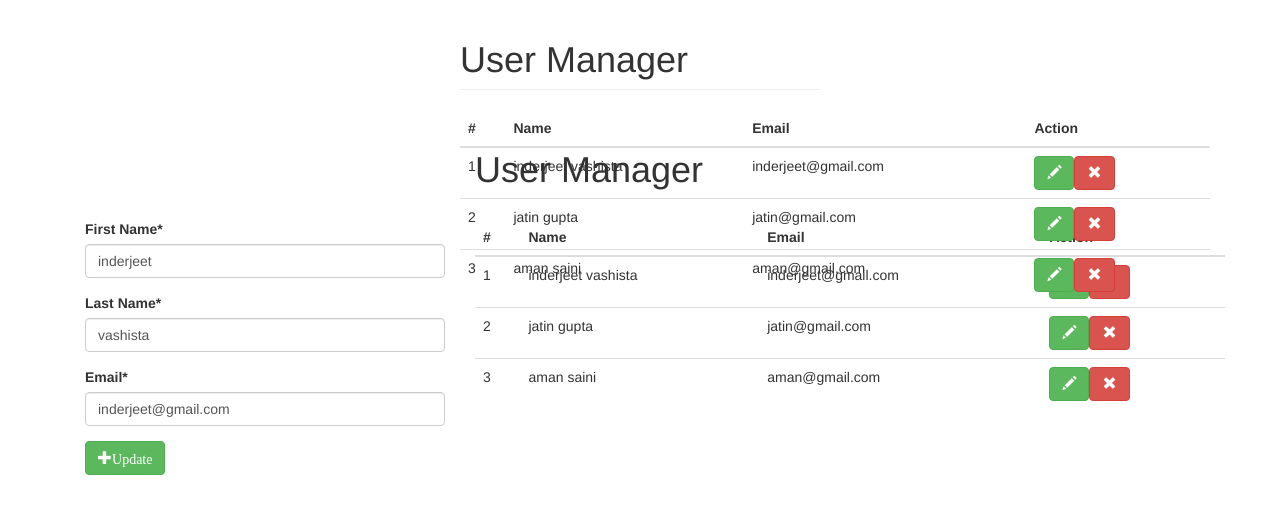
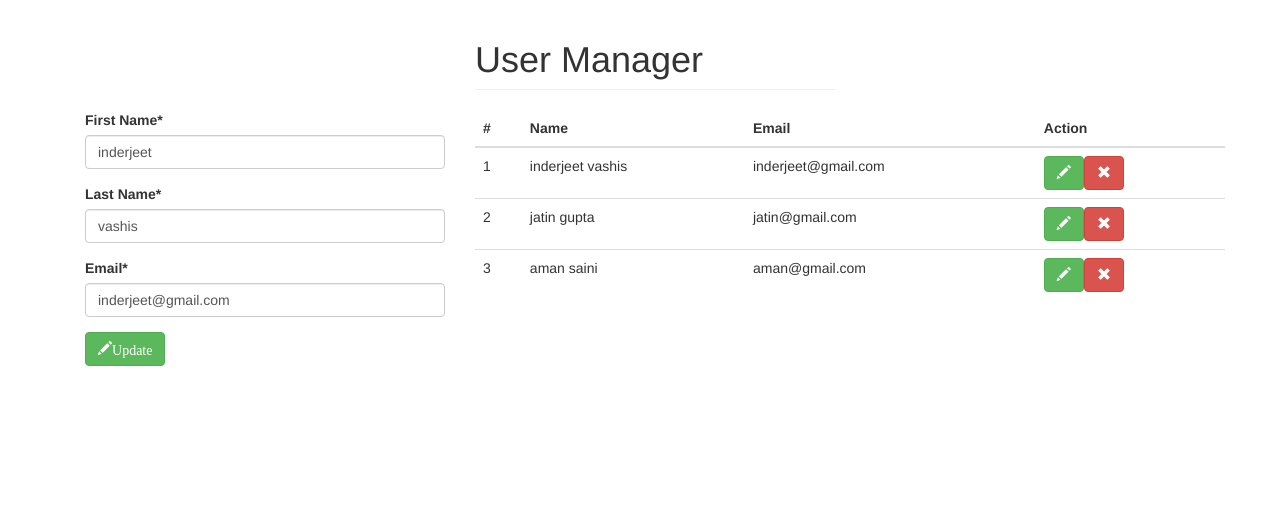
Before and after one commit to inder99/user-crud, an Angular app: page /update/1 in a window 1280 px wide. Shown: the top 514 px of the page. Built offline with nearby package versions, Linux system fonts and the light colour scheme; data requests are answered from the project's data file.

Commit message:
user-crud is implemented

```diff
--- a/db.json
+++ b/db.json
@@ -3,7 +3,7 @@
     {
       "id": 1,
       "firstname": "inderjeet",
-      "lastname": "vashista",
+      "lastname": "vashis",
       "email": "inderjeet@gmail.com"
     },
     {
--- a/src/app/app.component.html
+++ b/src/app/app.component.html
@@ -1,16 +1,4 @@
 <!--The content below is only a placeholder and can be replaced.-->
 <div class="container">
-  <div class="row">
-    <div class="col-md-offset-4 col-md-4">
-      <h1 class="page-header">User Manager</h1>
-    </div>
-  </div>
-  <div class="row">
-    <div class="col-md-4">
-        <router-outlet></router-outlet>
-    </div>
-    <div class="col-md-8">
-      <app-user-list></app-user-list>
-    </div>
-  </div>
+  <router-outlet></router-outlet>
 </div>
--- a/src/app/service/user.service.ts
+++ b/src/app/service/user.service.ts
@@ -20,8 +20,9 @@ export class UserService {
     return this.http.delete<User>(this.apiUrl + '/' + id);
   }
   getSpecificUser(id:any) : Observable<User>{
-    console.log("id",id);
     return this.http.get<User>(this.apiUrl + '/' + id);
   }
-
+  updateUser(temp:User):Observable<User>{
+    return this.http.put<User>(this.apiUrl+'/'+temp.id,temp);
+  }
 }
--- a/src/app/user-form/user-form.component.html
+++ b/src/app/user-manager/user-form/user-form.component.html
@@ -12,20 +12,13 @@
       <input type="email" class="form-control" formControlName="email">
   </div>
   <div class="form-group">
-    <div *ngIf="!editBool">
       <button class="btn btn-primary">
         <span class="glyphicon glyphicon-plus">Add</span>
       </button>
-    </div>
-    <div *ngIf="editBool">
-        <button class="btn btn-success">
-          <span class="glyphicon glyphicon-plus">Update</span>
-        </button>
-    </div>
   </div>
 </form>
 
-<form *ngIf="editBool" [formGroup]="addUser" (ngSubmit)="adding();">
+<form *ngIf="editBool" [formGroup]="addUser" (ngSubmit)="updating();">
     <div class="form-group">
       <label for="" class="control-lable">First Name*</label>
       <input type="text" class="form-control" formControlName="firstName">
@@ -39,15 +32,8 @@
         <input type="email" class="form-control" formControlName="email">
     </div>
     <div class="form-group">
-      <div *ngIf="!editBool">
-        <button class="btn btn-primary">
-          <span class="glyphicon glyphicon-plus">Add</span>
+        <button class="btn btn-success">
+          <span class="glyphicon glyphicon-pencil">Update</span>
         </button>
-      </div>
-      <div *ngIf="editBool">
-          <button class="btn btn-success">
-            <span class="glyphicon glyphicon-plus">Update</span>
-          </button>
-      </div>
     </div>
   </form>
--- a/src/app/user-form/user-form.component.ts
+++ b/src/app/user-manager/user-form/user-form.component.ts
@@ -1,9 +1,9 @@
 import { Component, OnInit } from '@angular/core';
 import { FormBuilder, FormGroup, Validators} from '@angular/forms';
 import { ActivatedRoute } from '@angular/router';
-import {User} from '../model/user';
-import {UserService} from '../service/user.service';
-import {MessageService} from '../service/message.service';
+import {User} from '../../model/user';
+import {UserService} from '../../service/user.service';
+import {MessageService} from '../../service/message.service';
 
 @Component({
   selector: 'app-user-form',
@@ -36,7 +36,6 @@ export class UserFormComponent implements OnInit {
     })
   }
   updateUser(){
-
     this.userService.getSpecificUser(this.getId).subscribe((data)=>{
       this.updateUserDetails = data;
       this.addUser.setValue({
@@ -46,6 +45,19 @@ export class UserFormComponent implements OnInit {
       });
       this.messageObject.setMessage("Update Task");
       this.editBool = true;
+    });
+  }
+  updating(){
+    this.user = {
+      id : this.getId,
+      firstname : this.addUser.get('firstName').value,
+      lastname : this.addUser.get('lastName').value,
+      email : this.addUser.get('email').value
+    }
+    this.userService.updateUser(this.user).subscribe((data)=>{
+      this.messageObject.setMessage("Task_Updated");
+      console.log("UserUpdated",this.user);
+      this.resetField();
     });
   }
   resetField(){
@@ -70,10 +82,8 @@ export class UserFormComponent implements OnInit {
 
     this.userService.addUserService(this.user).subscribe((addUser) => {
       this.messageObject.setMessage('ADD_USER');
-      console.log(addUser);
       this.resetField();
     });
-
   } // adding() function ends here
 
 }
--- a/src/app/user-list/user-list.component.ts
+++ b/src/app/user-manager/user-list/user-list.component.ts
@@ -1,7 +1,7 @@
 import { Component, OnInit } from '@angular/core';
-import {User} from '../model/user';
-import {UserService} from '../service/user.service';
-import {MessageService} from '../service/message.service';
+import {User} from '../../model/user';
+import {UserService} from '../../service/user.service';
+import {MessageService} from '../../service/message.service';
 import { Router } from '@angular/router';
 
 @Component({
--- a/src/app/user-manager/user-manager.component.html
+++ b/src/app/user-manager/user-manager.component.html
@@ -1,3 +1,13 @@
-<p>
-  user-manager works!
-</p>
+<div class="row">
+  <div class="col-md-offset-4 col-md-4">
+      <h1 class="page-header">User Manager</h1>
+  </div>
+</div>
+<div class="row">
+  <div class="col-md-4">
+      <app-user-form></app-user-form>
+  </div>
+  <div class="col-md-8">
+    <app-user-list></app-user-list>
+  </div>
+</div>
```
Also changed, not shown: src/app/app.module.ts (+4 -3 lines), src/app/user-manager/user-form/user-form.component.css (added), src/app/user-manager/user-list/user-list.component.css (added), src/app/user-manager/user-list/user-list.component.html (renamed from src/app/user-list/user-list.component.html), 2 other files (tests, documents, lock files or other folders).
